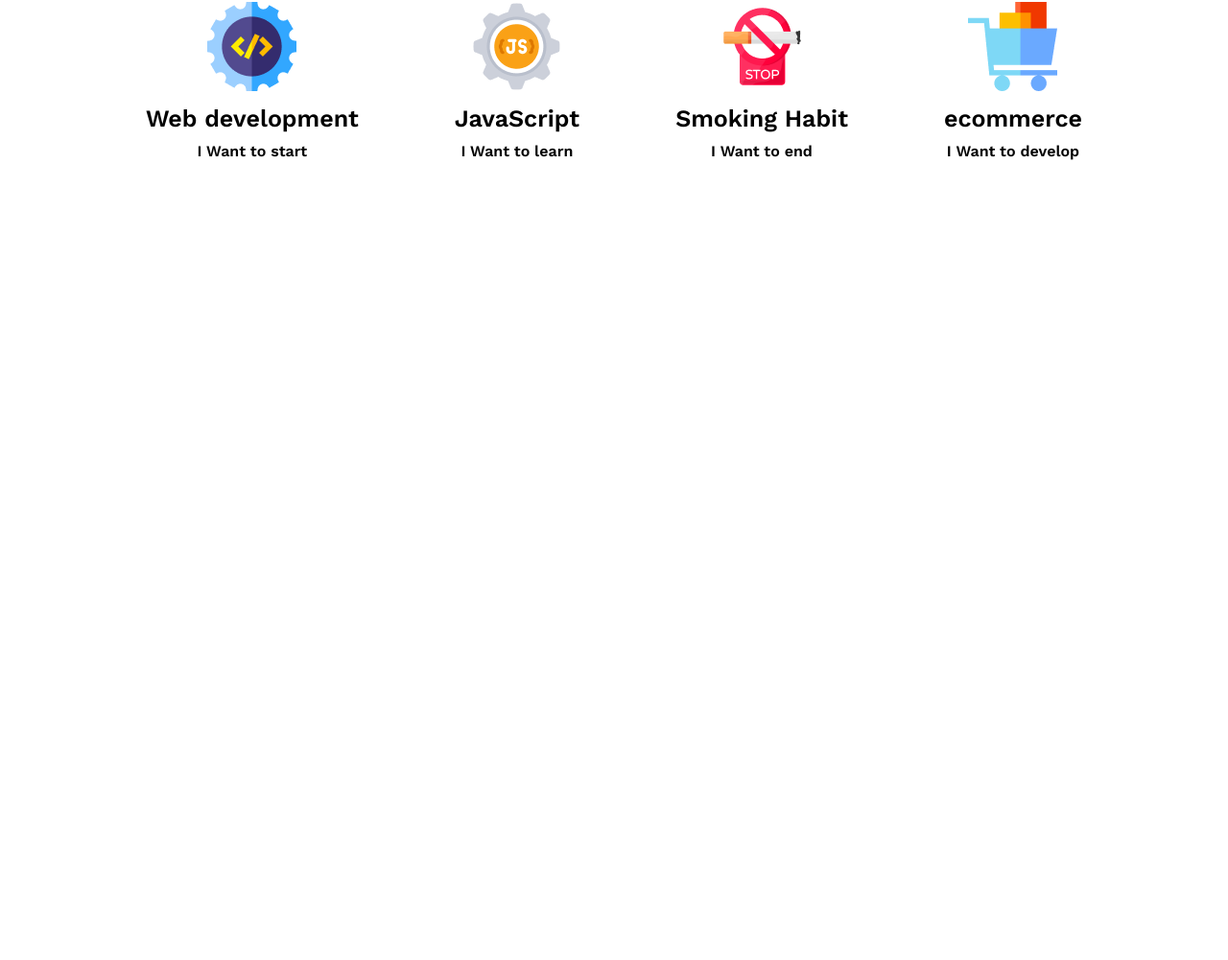
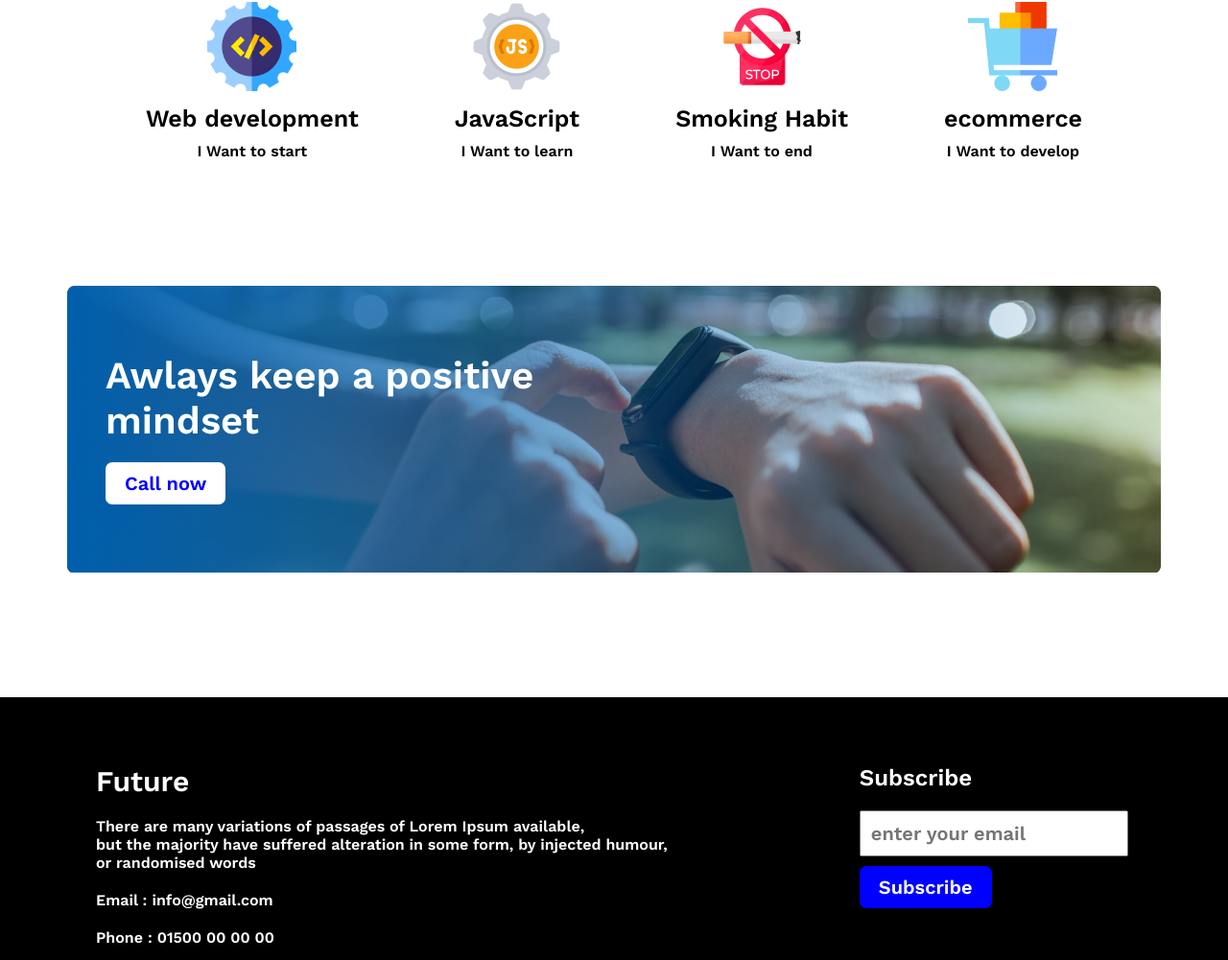
Before and after one commit to JamilTalukder103/new-year-new-me, a plain HTML site: page index.html in a window 1280 px wide. Shown: the part 1791-2792 px from the top of the page at 96% size. Before the commit the page ends 2088 px from the top, so only its background shows below. Drawn offline with nearby package versions, Linux system fonts and the light colour scheme.

Commit message:
footer section add

```diff
--- a/index.html
+++ b/index.html
@@ -68,9 +68,38 @@
                 </div>
              </div>
          </section>
+          <!-- my plans section end -->
+
+          <!-- mind set section start -->
+          <section >
+            <div class="mind-set">
+                <div class="mind-set-content">
+                    <h2 class="mind-set-title">Awlays keep a positive <br> mindset</h2>
+                    <button class="call-now-btn">Call now</button>
+                 </div>
+            </div>
+          </section>
+          <!-- mind set section end -->
     </main>
-    <footer>
-
+    <footer class="footer">
+         <div class="future-container">
+            <div class="future">
+                <h2 class="future-title">Future</h2>
+                <p class="future-description">There are many variations of passages of Lorem Ipsum available, <br> but the majority have suffered alteration in some form, by injected humour, <br> or randomised words</p>
+                <p class="email">Email : info@gmail.com</p>
+                <p class="phone">Phone : 01500 00 00 00</p>
+                <div class="social-media">
+                   <img src="images/icons/fb.png" alt="">
+                   <img src="images/icons/youtube.png" alt="">
+                   <img src="images/icons/twitter.png" alt="">
+                </div>
+             </div>
+             <div class="subscribe">
+                <h2 class="subscribe-title">Subscribe</h2>
+                <input class="input-field" type="text" placeholder="enter your email">
+              <br>  <button class="subscribe-btn">Subscribe</button>
+             </div>
+         </div>
     </footer>
 
 </body>
--- a/style.css
+++ b/style.css
@@ -98,3 +98,71 @@ section{
     font-size: 25px;
     margin: 10px 0;
 }
+/* my plans section end */
+
+/* mind set section start */
+.mind-set{
+    background-image:url(images/gradient1.png),url(images/watch.png);
+    background-repeat: no-repeat;
+    height: 300px;
+    display: flex;
+    align-items: center;
+
+}
+.mind-set-content{
+    margin-left: 40px;
+}
+.mind-set-title{
+    font-weight: 700;
+    color: #fff;
+    font-size: 40px;
+}
+.call-now-btn{
+    background-color: #fff;
+    color: blue;
+    border: none;
+    padding: 10px 20px;
+    font-size: 20px;
+    margin-top: 20px;
+    border-radius: 7px;
+}
+/* mind set section end */
+
+/* footer section style */
+footer{
+    display: flex;
+    align-items: center;
+    background-color: #000;
+    height: 400px;
+    margin: 0 auto;
+    color: #fff;
+    padding:0 100px;
+}
+.future-title{
+    font-weight: 700;
+    font-size: 30px;
+}
+.future-container{
+    display: flex;
+    gap:200px;
+}
+.future-description{
+    margin-top: 20px;
+}
+.email, .phone, .social-media{
+    margin-top: 20px;
+}
+.input-field{
+    padding: 10px;
+    margin-top: 20px;
+    font-size: 20px;
+}
+.subscribe-btn{
+    padding: 10px 20px;
+    border:none;
+    font-size: 20px;
+    background-color: blue;
+    color: #fff;
+    border-radius: 7px;
+    margin-top: 10px;
+}
```
